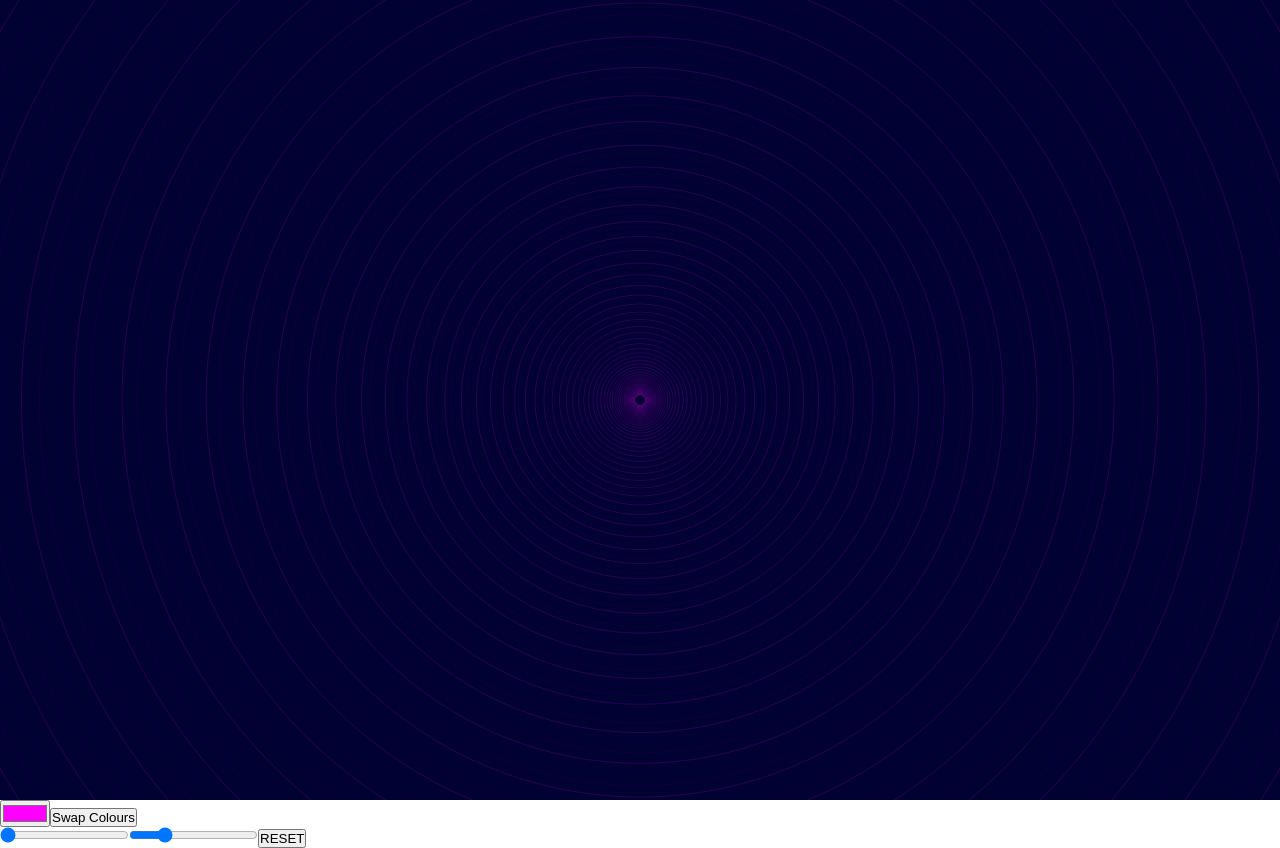
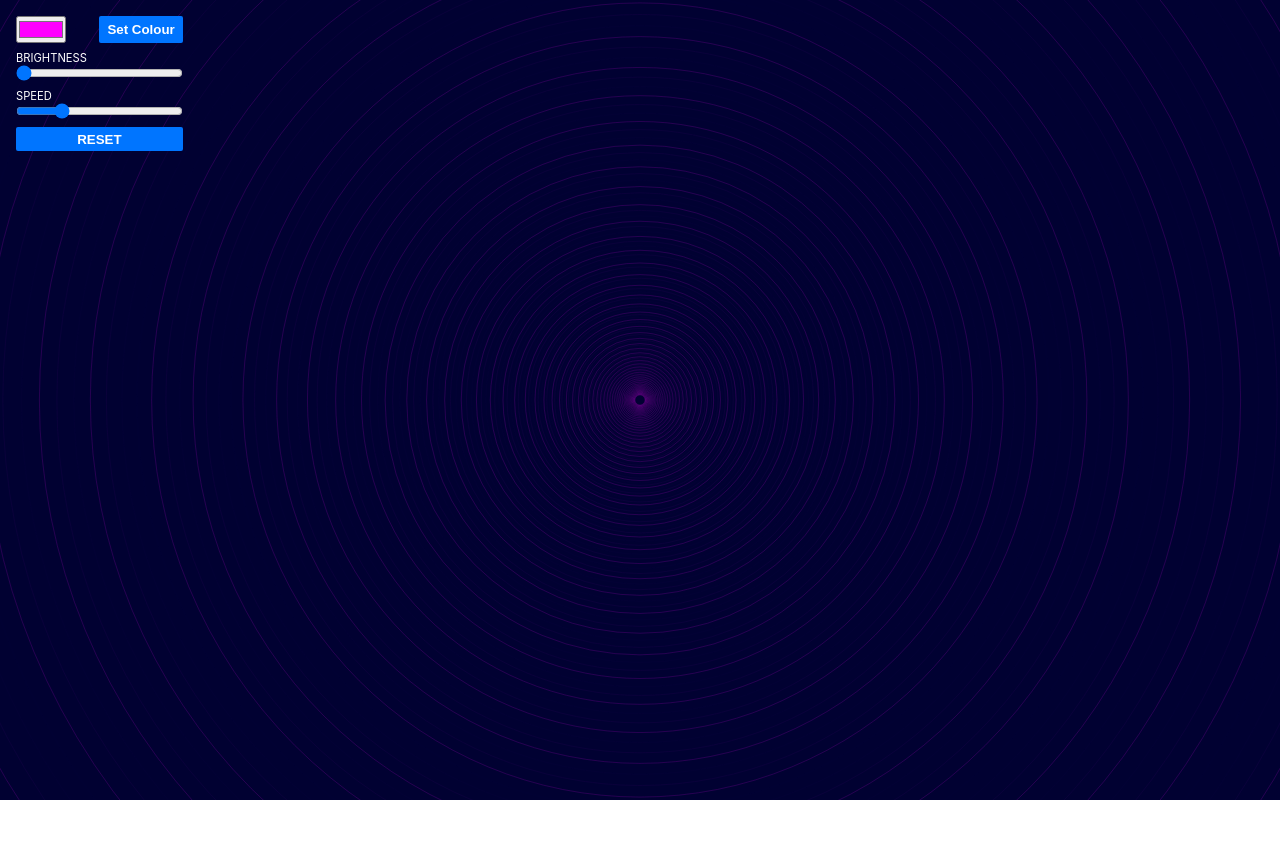
Before and after one commit to MichaelShawUK/portfolio, a React (Vite) app: page / in a window 1280 px wide. After the commit the page ends 800 px from the top, so only its background shows below. Built offline with nearby package versions, Linux system fonts and the light colour scheme.

Commit message:
Position canvas control as overlay onto top left corner

```diff
--- a/src/components/CanvasControls.tsx
+++ b/src/components/CanvasControls.tsx
@@ -1,4 +1,5 @@
 import { CanvasControlsProps } from "../types";
+import StyledCanvasControls from "../css/StyledCanvasControls";
 
 function hexToRGB(hex: string): string {
   const channels = [hex.slice(1, 3), hex.slice(3, 5), hex.slice(5, 7)];
@@ -15,7 +16,7 @@ function hexToRGB(hex: string): string {
 
 const CanvasControls = (props: CanvasControlsProps) => {
   return (
-    <div>
+    <StyledCanvasControls>
       <form
         onSubmit={(e) => {
           e.preventDefault();
@@ -27,10 +28,13 @@ const CanvasControls = (props: CanvasControlsProps) => {
         }}
       >
         <input type="color" defaultValue="#ff00ff"></input>
-        <button>Swap Colours</button>
+        <button>Set Colour</button>
       </form>
+      <div className="slider">
+        <label htmlFor="brightness">BRIGHTNESS</label>
         <input
           type="range"
+          id="brightness"
           min="0.1"
           max="1"
           step="0.15"
@@ -40,8 +44,12 @@ const CanvasControls = (props: CanvasControlsProps) => {
             }
           }}
         ></input>
+      </div>
+      <div className="slider">
+        <label htmlFor="speed">SPEED</label>
         <input
           type="range"
+          id="speed"
           min="1.01"
           max="1.09"
           step="0.02"
@@ -52,6 +60,7 @@ const CanvasControls = (props: CanvasControlsProps) => {
             }
           }}
         ></input>
+      </div>
       <button
         onClick={() => {
           props.setColour("255,0,255");
@@ -62,7 +71,7 @@ const CanvasControls = (props: CanvasControlsProps) => {
       >
         RESET
       </button>
-    </div>
+    </StyledCanvasControls>
   );
 };
 
--- /dev/null
+++ b/src/css/StyledCanvasControls.ts
@@ -0,0 +1,47 @@
+import { styled } from "styled-components";
+
+const StyledCanvasControls = styled.div`
+  display: flex;
+  flex-direction: column;
+  max-width: max-content;
+  gap: 0.5rem;
+  padding: 1rem;
+
+  position: absolute;
+  top: 0;
+
+  input {
+    cursor: pointer;
+  }
+
+  button {
+    border: none;
+    background-color: rgb(0, 117, 255);
+    color: white;
+    border-radius: 2px;
+    font-weight: bold;
+    cursor: pointer;
+    padding: 0 0.5rem;
+    min-height: 1.5rem;
+
+    &:hover {
+      background-color: rgb(15, 84, 165);
+    }
+  }
+
+  form {
+    display: grid;
+    grid-template-columns: 1fr 1fr;
+  }
+
+  .slider {
+    display: grid;
+  }
+
+  label {
+    font-size: 0.7rem;
+    color: white;
+  }
+`;
+
+export default StyledCanvasControls;
```
Lines whose indentation alone changed are shown as unchanged.
